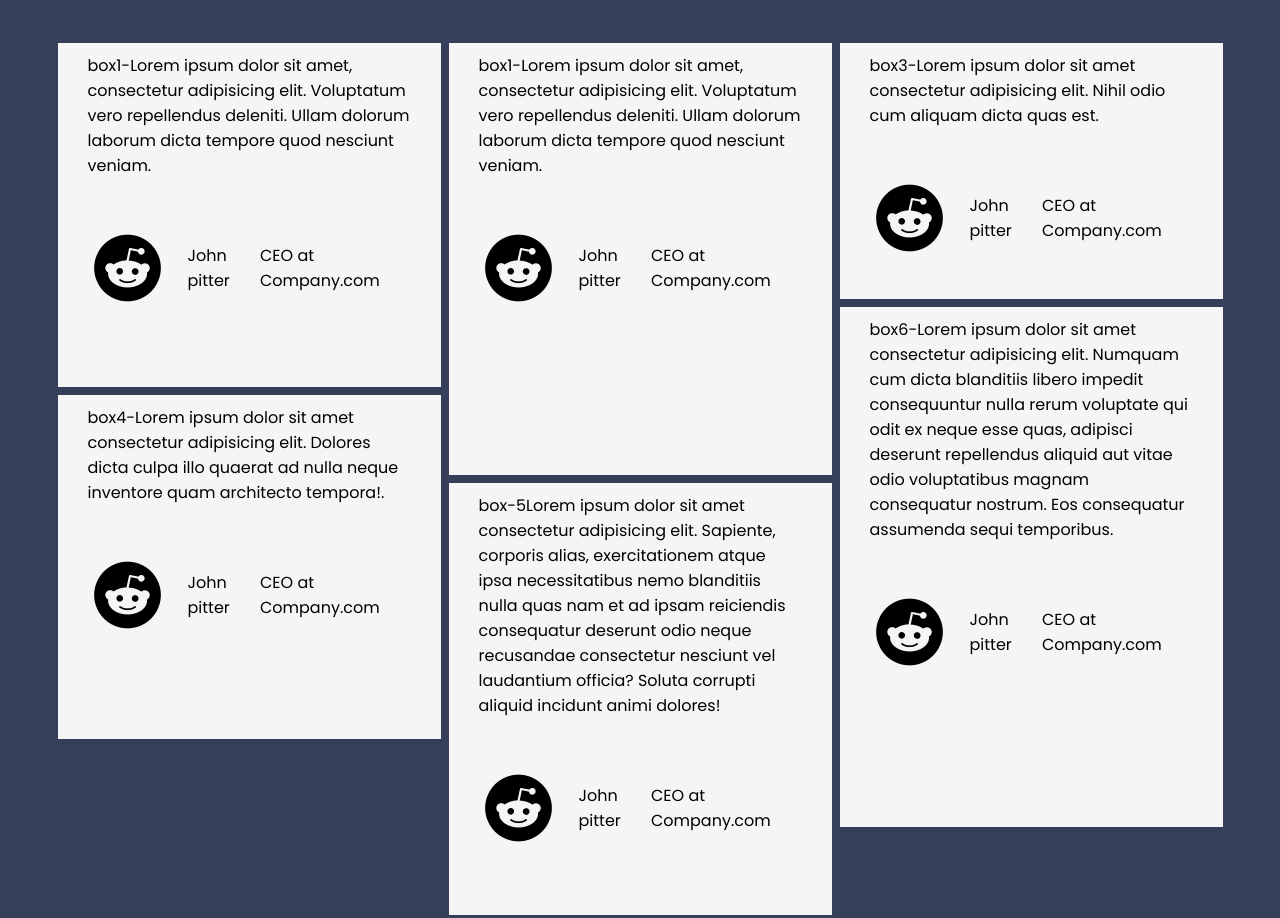
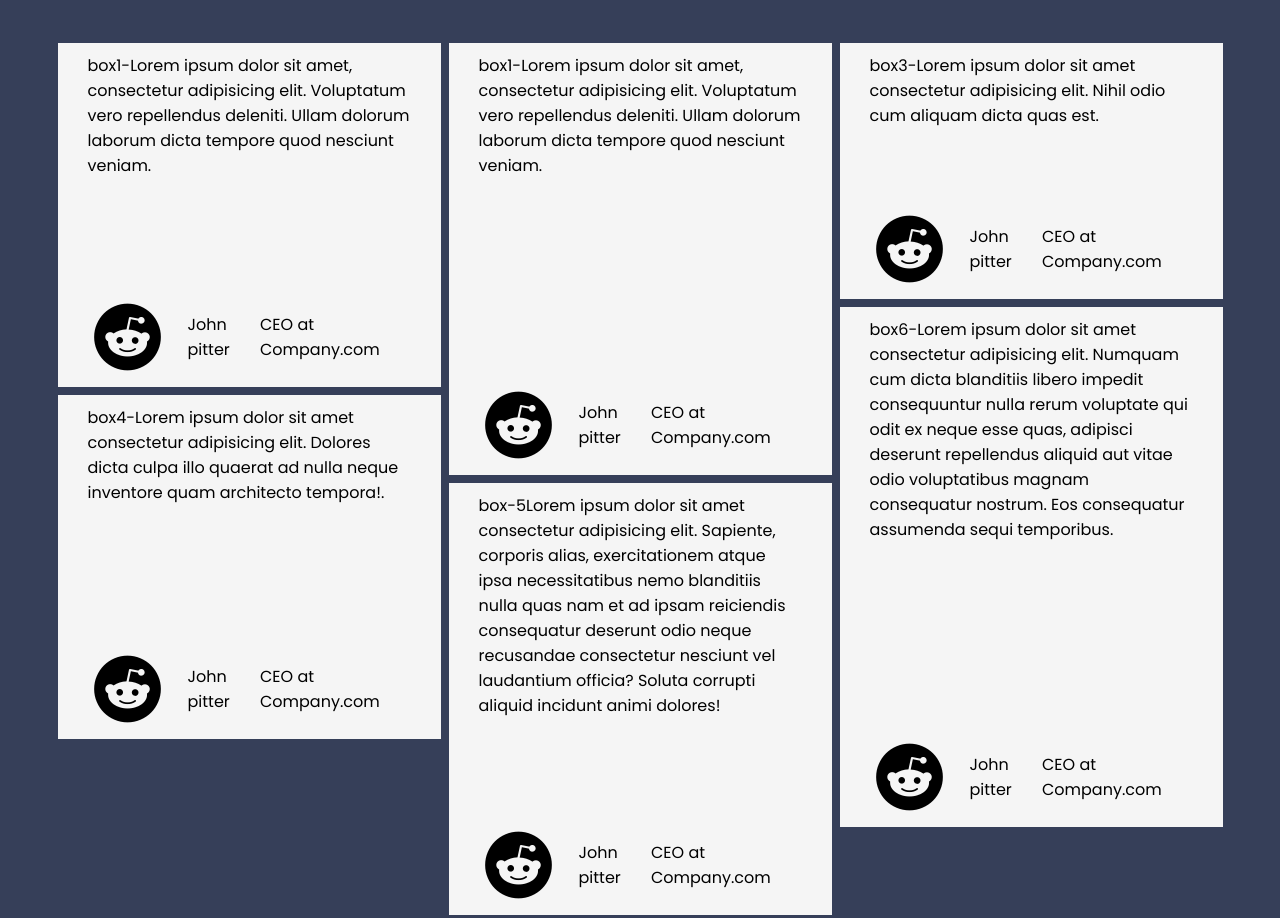
Before and after one commit to sankalpsingh361/law-firm.github.io, a plain HTML site: page index.html in a window 1280 px wide. Shown: the part 2420-3338 px from the top of the page. Drawn offline with nearby package versions, Linux system fonts and the light colour scheme; no server answers.

Commit message:
first commit

```diff
--- a/index.css
+++ b/index.css
@@ -265,32 +265,48 @@ a {
 .box1 {
   display: flex;
   flex-direction: column;
+  justify-content: space-between;
   grid-column: 1/2;
   grid-row: 1/5;
+
 }
 .box2 {
+  display: flex;
+  flex-direction: column;
+  justify-content: space-between;
   grid-column: 2/3;
   grid-row: 1/6;
 }
 .box3 {
+  display: flex;
+  flex-direction: column;
+  justify-content: space-between;
   grid-column: 3/4;
   grid-row: 1/4;
 }
 .box4 {
+  display: flex;
+  flex-direction: column;
+  justify-content: space-between;
   grid-column: 1/2;
   grid-row: 5/9;
 }
 .box5 {
+  display: flex;
+  flex-direction: column;
+  justify-content: space-between;
   grid-column: 2/3;
   grid-row: 6/11;
 }
 .box6 {
+  display: flex;
+  flex-direction: column;
+  justify-content: space-between;
   grid-column: 3/4;
   grid-row: 4/10;
 }
 .name-text {
   display: flex;
-  padding-top: 50px;
   justify-content: space-between;
   align-items: center;
 }
```
